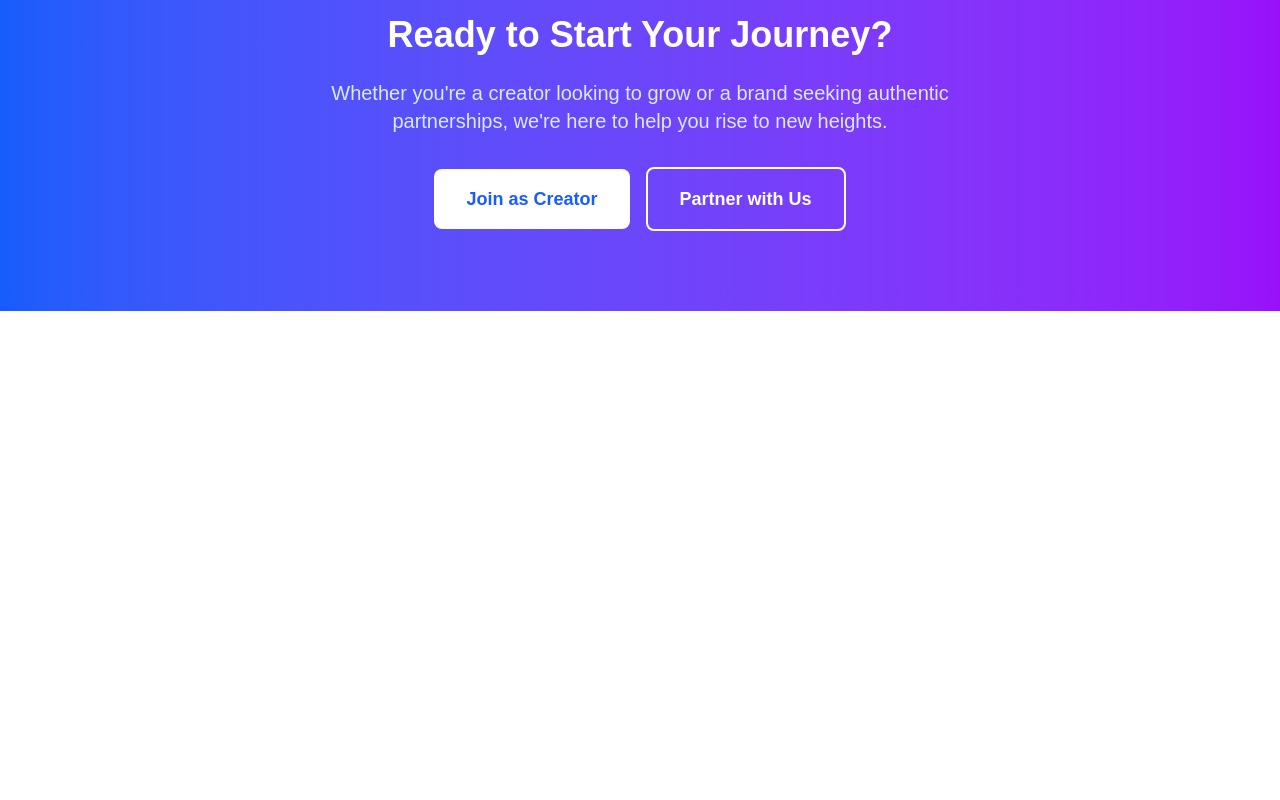
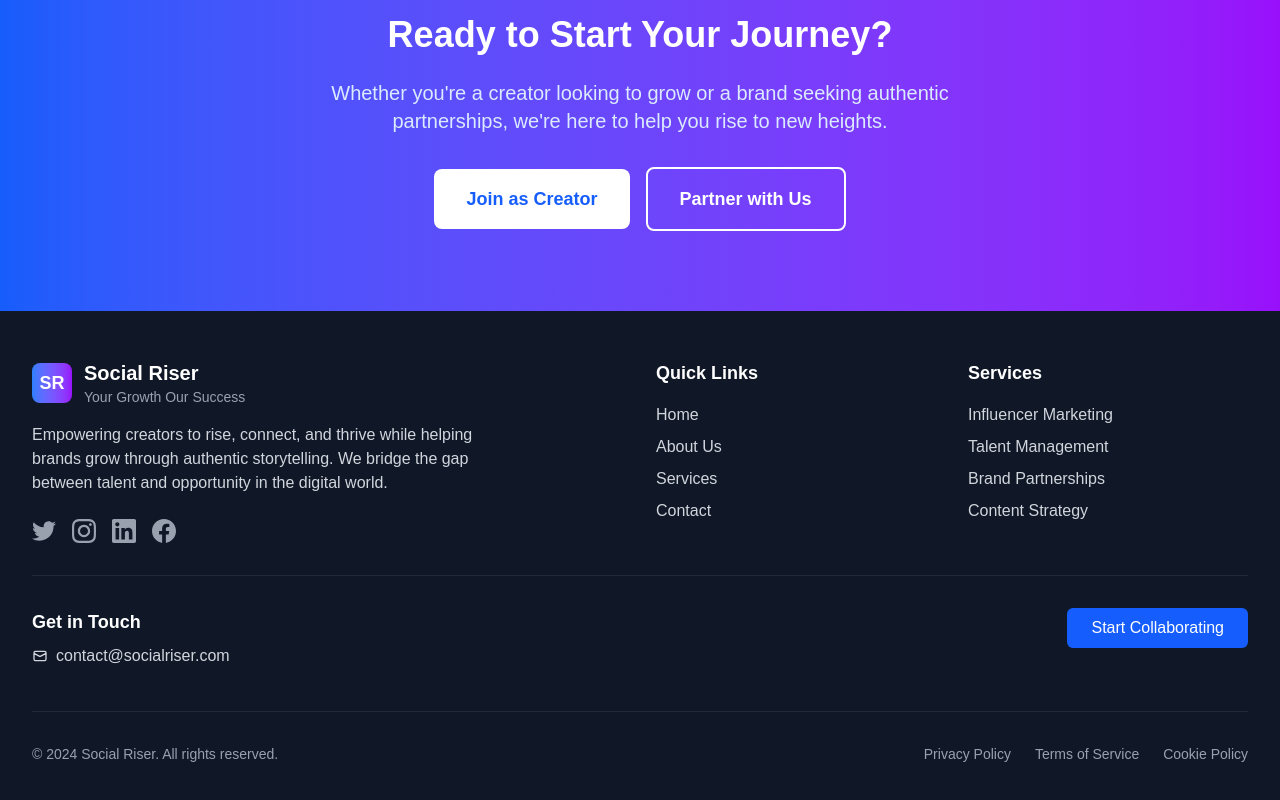
Before and after one commit to Yashaswi-Anand/SocialRiser, a Next.js app: page /about in a window 1280 px wide. Shown: the part 1738-2538 px from the top of the page. Before the commit the page ends 2049 px from the top, so only its background shows below. Built offline with nearby package versions, Linux system fonts and the light colour scheme.

Commit message:
footer added

```diff
--- a/src/app/layout.tsx
+++ b/src/app/layout.tsx
@@ -2,6 +2,7 @@ import type { Metadata } from "next";
 import { Geist, Geist_Mono } from "next/font/google";
 import "./globals.css";
 import Header from "../components/Header";
+import Footer from "../components/Footer";
 
 const geistSans = Geist({
   variable: "--font-geist-sans",
@@ -30,6 +31,7 @@ export default function RootLayout({
       >
         <Header />
         {children}
+        <Footer />
       </body>
     </html>
   );
--- a/src/app/page.tsx
+++ b/src/app/page.tsx
@@ -33,7 +33,7 @@ export default function Home() {
   return (
     <div className="min-h-screen">
       {/* Hero Section */}
-      <section className="bg-gradient-to-br from-blue-50 to-purple-50 py-20 px-4">
+      <section className="bg-gradient-to-br from-blue-50 to-purple-50 h-screen flex items-center justify-center px-4">
         <div className="max-w-4xl mx-auto text-center">
           <h1 className="text-5xl md:text-6xl font-bold text-gray-900 mb-6">
             Crafting the Future of Influence
--- /dev/null
+++ b/src/components/Footer.tsx
@@ -0,0 +1,148 @@
+import Link from 'next/link';
+
+const Footer = () => {
+  return (
+    <footer className="bg-gray-900 text-white">
+      <div className="max-w-7xl mx-auto px-4 sm:px-6 lg:px-8 py-12">
+        <div className="grid grid-cols-1 md:grid-cols-4 gap-8">
+          {/* Company Info */}
+          <div className="col-span-1 md:col-span-2">
+            <div className="flex items-center space-x-3 mb-4">
+              <div className="w-10 h-10 bg-gradient-to-r from-blue-500 to-purple-600 rounded-lg flex items-center justify-center">
+                <span className="text-white font-bold text-lg">SR</span>
+              </div>
+              <div>
+                <h3 className="text-xl font-bold">Social Riser</h3>
+                <p className="text-sm text-gray-400">Your Growth Our Success</p>
+              </div>
+            </div>
+            <p className="text-gray-300 mb-6 max-w-md">
+              Empowering creators to rise, connect, and thrive while helping brands grow through authentic storytelling.
+              We bridge the gap between talent and opportunity in the digital world.
+            </p>
+            <div className="flex space-x-4">
+              <a href="#" className="text-gray-400 hover:text-white transition-colors duration-200">
+                <svg className="w-6 h-6" fill="currentColor" viewBox="0 0 24 24">
+                  <path d="M24 4.557c-.883.392-1.832.656-2.828.775 1.017-.609 1.798-1.574 2.165-2.724-.951.564-2.005.974-3.127 1.195-.897-.957-2.178-1.555-3.594-1.555-3.179 0-5.515 2.966-4.797 6.045-4.091-.205-7.719-2.165-10.148-5.144-1.29 2.213-.669 5.108 1.523 6.574-.806-.026-1.566-.247-2.229-.616-.054 2.281 1.581 4.415 3.949 4.89-.693.188-1.452.232-2.224.084.626 1.956 2.444 3.379 4.6 3.419-2.07 1.623-4.678 2.348-7.29 2.04 2.179 1.397 4.768 2.212 7.548 2.212 9.142 0 14.307-7.721 13.995-14.646.962-.695 1.797-1.562 2.457-2.549z"/>
+                </svg>
+              </a>
+              <a href="#" className="text-gray-400 hover:text-white transition-colors duration-200">
+                <svg className="w-6 h-6" fill="currentColor" viewBox="0 0 24 24">
+                  <path d="M12 2.163c3.204 0 3.584.012 4.85.07 3.252.148 4.771 1.691 4.919 4.919.058 1.265.069 1.645.069 4.849 0 3.205-.012 3.584-.069 4.849-.149 3.225-1.664 4.771-4.919 4.919-1.266.058-1.644.07-4.85.07-3.204 0-3.584-.012-4.849-.07-3.26-.149-4.771-1.699-4.919-4.92-.058-1.265-.07-1.644-.07-4.849 0-3.204.013-3.583.07-4.849.149-3.227 1.664-4.771 4.919-4.919 1.266-.057 1.645-.069 4.849-.069zm0-2.163c-3.259 0-3.667.014-4.947.072-4.358.2-6.78 2.618-6.98 6.98-.059 1.281-.073 1.689-.073 4.948 0 3.259.014 3.668.072 4.948.2 4.358 2.618 6.78 6.98 6.98 1.281.058 1.689.072 4.948.072 3.259 0 3.668-.014 4.948-.072 4.354-.2 6.782-2.618 6.979-6.98.059-1.28.073-1.689.073-4.948 0-3.259-.014-3.667-.072-4.947-.196-4.354-2.617-6.78-6.979-6.98-1.281-.059-1.69-.073-4.949-.073zm0 5.838c-3.403 0-6.162 2.759-6.162 6.162s2.759 6.163 6.162 6.163 6.162-2.759 6.162-6.163c0-3.403-2.759-6.162-6.162-6.162zm0 10.162c-2.209 0-4-1.79-4-4 0-2.209 1.791-4 4-4s4 1.791 4 4c0 2.21-1.791 4-4 4zm6.406-11.845c-.796 0-1.441.645-1.441 1.44s.645 1.44 1.441 1.44c.795 0 1.439-.645 1.439-1.44s-.644-1.44-1.439-1.44z"/>
+                </svg>
+              </a>
+              <a href="#" className="text-gray-400 hover:text-white transition-colors duration-200">
+                <svg className="w-6 h-6" fill="currentColor" viewBox="0 0 24 24">
+                  <path d="M20.447 20.452h-3.554v-5.569c0-1.328-.027-3.037-1.852-3.037-1.853 0-2.136 1.445-2.136 2.939v5.667H9.351V9h3.414v1.561h.046c.477-.9 1.637-1.85 3.37-1.85 3.601 0 4.267 2.37 4.267 5.455v6.286zM5.337 7.433c-1.144 0-2.063-.926-2.063-2.065 0-1.138.92-2.063 2.063-2.063 1.14 0 2.064.925 2.064 2.063 0 1.139-.925 2.065-2.064 2.065zm1.782 13.019H3.555V9h3.564v11.452zM22.225 0H1.771C.792 0 0 .774 0 1.729v20.542C0 23.227.792 24 1.771 24h20.451C23.2 24 24 23.227 24 22.271V1.729C24 .774 23.2 0 22.222 0h.003z"/>
+                </svg>
+              </a>
+              <a href="#" className="text-gray-400 hover:text-white transition-colors duration-200">
+                <svg className="w-6 h-6" fill="currentColor" viewBox="0 0 24 24">
+                  <path d="M24 12.073c0-6.627-5.373-12-12-12s-12 5.373-12 12c0 5.99 4.388 10.954 10.125 11.854v-8.385H7.078v-3.47h3.047V9.43c0-3.007 1.792-4.669 4.533-4.669 1.312 0 2.686.235 2.686.235v2.953H15.83c-1.491 0-1.956.925-1.956 1.874v2.25h3.328l-.532 3.47h-2.796v8.385C19.612 23.027 24 18.062 24 12.073z"/>
+                </svg>
+              </a>
+            </div>
+          </div>
+
+          {/* Quick Links */}
+          <div>
+            <h4 className="text-lg font-semibold mb-4">Quick Links</h4>
+            <ul className="space-y-2">
+              <li>
+                <Link href="/" className="text-gray-300 hover:text-white transition-colors duration-200">
+                  Home
+                </Link>
+              </li>
+              <li>
+                <Link href="/about" className="text-gray-300 hover:text-white transition-colors duration-200">
+                  About Us
+                </Link>
+              </li>
+              <li>
+                <Link href="/services" className="text-gray-300 hover:text-white transition-colors duration-200">
+                  Services
+                </Link>
+              </li>
+              <li>
+                <Link href="/contact" className="text-gray-300 hover:text-white transition-colors duration-200">
+                  Contact
+                </Link>
+              </li>
+            </ul>
+          </div>
+
+          {/* Services */}
+          <div>
+            <h4 className="text-lg font-semibold mb-4">Services</h4>
+            <ul className="space-y-2">
+              <li>
+                <Link href="/services/influencer-marketing" className="text-gray-300 hover:text-white transition-colors duration-200">
+                  Influencer Marketing
+                </Link>
+              </li>
+              <li>
+                <Link href="/services/talent-management" className="text-gray-300 hover:text-white transition-colors duration-200">
+                  Talent Management
+                </Link>
+              </li>
+              <li>
+                <a href="#" className="text-gray-300 hover:text-white transition-colors duration-200">
+                  Brand Partnerships
+                </a>
+              </li>
+              <li>
+                <a href="#" className="text-gray-300 hover:text-white transition-colors duration-200">
+                  Content Strategy
+                </a>
+              </li>
+            </ul>
+          </div>
+        </div>
+
+        {/* Contact Info */}
+        <div className="border-t border-gray-800 mt-8 pt-8">
+          <div className="grid grid-cols-1 md:grid-cols-2 gap-4">
+            <div>
+              <h4 className="text-lg font-semibold mb-2">Get in Touch</h4>
+              <p className="text-gray-300 mb-2">
+                <span className="inline-flex items-center">
+                  <svg className="w-4 h-4 mr-2" fill="none" stroke="currentColor" viewBox="0 0 24 24">
+                    <path strokeLinecap="round" strokeLinejoin="round" strokeWidth={2} d="M3 8l7.89 4.26a2 2 0 002.22 0L21 8M5 19h14a2 2 0 002-2V7a2 2 0 00-2-2H5a2 2 0 00-2 2v10a2 2 0 002 2z" />
+                  </svg>
+                  contact@socialriser.com
+                </span>
+              </p>
+            </div>
+            <div className="text-right">
+              <Link href="/contact">
+                <button className="bg-blue-600 text-white px-6 py-2 rounded-md hover:bg-blue-700 transition-colors duration-200">
+                  Start Collaborating
+                </button>
+              </Link>
+            </div>
+          </div>
+        </div>
+
+        {/* Bottom Bar */}
+        <div className="border-t border-gray-800 mt-8 pt-8 flex flex-col md:flex-row justify-between items-center">
+          <p className="text-gray-400 text-sm">
+            © 2024 Social Riser. All rights reserved.
+          </p>
+          <div className="flex space-x-6 mt-4 md:mt-0">
+            <a href="#" className="text-gray-400 hover:text-white text-sm transition-colors duration-200">
+              Privacy Policy
+            </a>
+            <a href="#" className="text-gray-400 hover:text-white text-sm transition-colors duration-200">
+              Terms of Service
+            </a>
+            <a href="#" className="text-gray-400 hover:text-white text-sm transition-colors duration-200">
+              Cookie Policy
+            </a>
+          </div>
+        </div>
+      </div>
+    </footer>
+  );
+};
+
+export default Footer;
```
